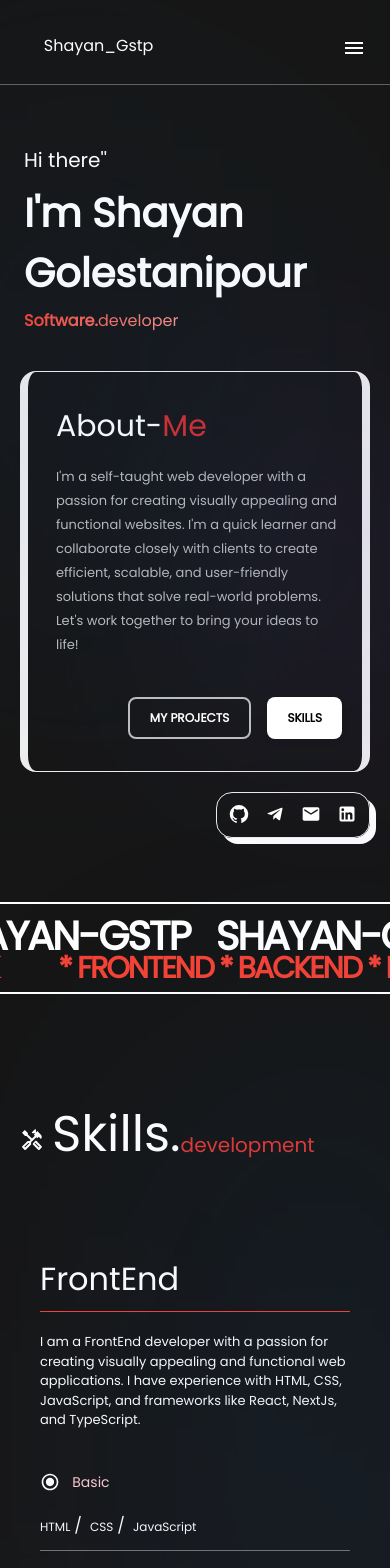
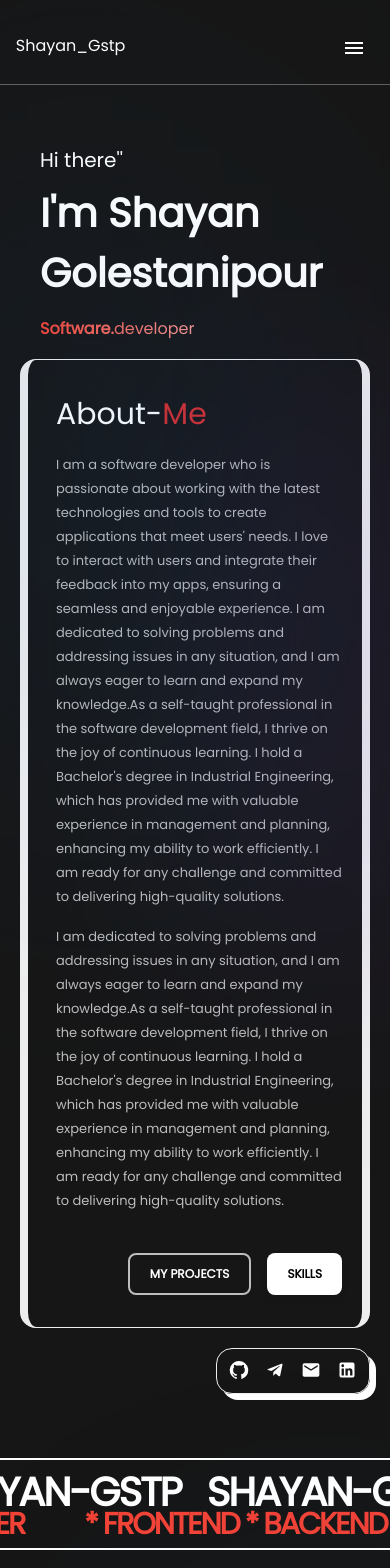
Before and after one commit to Shayangstp/Portfolio, a Next.js app: page /en in a window 390 px wide. Shown: the top 1568 px of the page. Built offline with nearby package versions, Linux system fonts and the light colour scheme.

Commit message:
hero get fixed

```diff
--- a/app/Home.jsx
+++ b/app/Home.jsx
@@ -12,6 +12,7 @@ import Contact from "./components/Contact";
 import Footer from "./components/Footer";
 import SklillsP2 from "./components/SklillsP2";
 import { useLocale } from "next-intl";
+import PageReLoader from "./components/PageReLoader";
 
 const Home = () => {
   const localeActive = useLocale();
@@ -19,6 +20,7 @@ const Home = () => {
   return (
     <div className=" bg-white dark:bg-[#161616] flex justify-center relative">
       <div className="bg-cover bg-center min-h-[100vh] flex flex-col justify-center items-center w-[100vw]">
+        {/* <PageReLoader /> */}
         <Hero />
         <SklillsP2 />
         <Projects />
--- a/app/components/AboutMe.jsx
+++ b/app/components/AboutMe.jsx
@@ -27,6 +27,9 @@ const AboutMe = () => {
       {/* </div> */}
       <p className="text-[13px] leading-6 text-gray-800 dark:text-gray-400 ms-2 mt-4">
         {t("aboutMe3")}
+      </p>
+      <p className="text-[13px] leading-6 text-gray-800 dark:text-gray-400 ms-2 mt-4">
+        {t("aboutMe4")}
       </p>
       <div className="w-full mt-10 flex justify-end gap-4">
         <Button
--- a/app/components/AddvertisedBanner.jsx
+++ b/app/components/AddvertisedBanner.jsx
@@ -25,7 +25,7 @@ const AddvertisedBanner = () => {
       <div className="max-w-[1440px]">
         <ParallaxText baseVelocity={2}>
           <span className="dark:text-red-500 text-blue-500 md:text-[50px] text-[30px] mt-1">
-            * FrontEnd * Backend * FullStack
+            * FrontEnd * Backend * SoftwareDeveloper
           </span>
         </ParallaxText>
       </div>
--- a/app/components/Hero.jsx
+++ b/app/components/Hero.jsx
@@ -32,7 +32,7 @@ const Hero = () => {
       />
       <div
         id="leftHero"
-        className="col-span-1 flex-col items-center lg:justify-between justify-center relative hidden lg:flex mt-20"
+        className="col-span-1 flex-col items-center lg:justify-between justify-center relative hidden lg:flex mt-16"
       >
         <motion.div
           animate={{ y: [500, 0], rotate: 270 }}
@@ -49,27 +49,29 @@ const Hero = () => {
       </div>
       <div
         id="mainHero"
-        className="lg:col-span-4 flex flex-col justify-center lg:items-start items-center mx-auto mt-10 lg:mt-0"
+        className="lg:col-span-4 flex flex-col justify-center lg:items-start items-center mx-auto mt-10 lg:mt-5"
       >
-        <div id="hero-text" className="lg:mt-28">
+        <div id="hero-text">
           <motion.div id="Hi">
             <TypingText
               title={t("title1") + "''"}
-              textStyles="lg:text-[40px] sm:text-[30px] text-[20px] dark:text-white text-black ms-6 lg:ms-0 font-extrabold mt-5"
+              textStyles="lg:text-[40px] sm:text-[30px] text-[20px] dark:text-white text-black ms-10 lg:ms-0 font-extrabold mt-5"
             />
           </motion.div>
           <div id="imShayan">
             <TitleText
               title={t("title2")}
-              textStyles={`lg:text-[50px] sm:text-[40px] text-[25px] ms-6 lg:ms-0 mt-4  ${
+              textStyles={`lg:text-[50px] sm:text-[40px] text-[25px] ms-10 lg:ms-0 mt-4  ${
                 localeActive === "fa" ? "" : "font-bold"
               }`}
             />
           </div>
           <motion.div
-            animate={{ x: [200, 0] }}
+            dir="ltr"
+            animate={{ x: [-200, 0], opacity: 1 }}
             transition={{ ease: "easeInOut", duration: 1 }}
-            className="leading-5 bg-gradient-to-r from-red-500 dark:to-white to-black bg-clip-text text-transparent lg:hidden mt-2  ms-6 "
+            initial={{ opacity: 0 }}
+            className="leading-5 bg-gradient-to-r from-red-500 dark:to-white to-black bg-clip-text text-transparent lg:hidden mt-4 ms-10"
           >
             <p className="me-10">
               <span className="font-bold sm:text-[15px] ">Software.</span>
@@ -85,7 +87,7 @@ const Hero = () => {
               delay: 0.5,
               ease: [0, 0.71, 0.2, 1.01],
             }}
-            className="max-w-[700px] mt-10 border border-x-8 dark:border-gray-200 border-gray-900 px-5 py-8 rounded-2xl  sm:ms-6  mx-5 lg:hidden"
+            className="max-w-[700px] mt-5 border border-x-8 dark:border-gray-200 border-gray-900 px-5 py-8 rounded-2xl  sm:ms-6  mx-5 lg:hidden"
           >
             <AboutMe />
           </motion.div>
@@ -94,7 +96,11 @@ const Hero = () => {
             className="text-white text-end flex justify-end lg:hidden me-5"
           >
             <motion.div
-              animate={{ x: [400, 0] }}
+              animate={{
+                x: [localeActive === "en" ? 400 : -400, 0],
+                opacity: 1,
+              }}
+              initial={{ opacity: 0 }}
               transition={{ ease: "easeInOut", duration: 1 }}
               className="flex gap-4 z-1 translate-x-[2000] justify-center items-center  border  px-3 py-2 pb-3 rounded-2xl  dark:bg-transparent mt-5 dark:shadow-socialShadowDark shadow-socialShadow"
             >
@@ -127,7 +133,7 @@ const Hero = () => {
             delay: 0.5,
             ease: [0, 0.71, 0.2, 1.01],
           }}
-          className="w-[700px]  mt-5 border border-y-8 dark:border-gray-200 border-gray-900 px-5 py-8 rounded-2xl hidden lg:inline-block"
+          className="mt-5 border border-y-8 dark:border-gray-200 border-gray-900 px-5 py-8 rounded-2xl hidden lg:inline-block"
         >
           <AboutMe />
         </motion.div>
--- a/app/components/Nav.jsx
+++ b/app/components/Nav.jsx
@@ -211,12 +211,12 @@ const Nav = () => {
               <div className="bg-transparent lg:hidden flex justify-between w-[95vw]">
                 <Link
                   href="/"
-                  className="text-center ms-10 mr-4 cursor-pointer py-1.5 dark:text-white text-black"
+                  className="text-center ms-3 cursor-pointer py-1.5 dark:text-white text-black"
                 >
                   Shayan_Gstp
                 </Link>
                 <IconButton
-                  className="dark:text-white text-black me-5 relative"
+                  className="dark:text-white text-black me-3 relative"
                   edge="start"
                   color="inherit"
                   aria-label="menu"
--- a/app/components/NavDrawer.jsx
+++ b/app/components/NavDrawer.jsx
@@ -35,7 +35,6 @@ const NavDrawer = ({ isDrawerOpen, setIsDrawerOpen }) => {
   const [isPending, startTransition] = useTransition();
   const router = useRouter();
   const pathname = usePathname();
-
 
   const darkMode = useSelector(selectDarkMode);
   const selectStyle = darkMode === "dark" ? darkSelect : lightSelect;
@@ -168,12 +167,15 @@ const NavDrawer = ({ isDrawerOpen, setIsDrawerOpen }) => {
                   <div
                     key={idx}
                     button
-                    onClick={toggleDrawer}
-                    className="hover:bg-red-900 dark:text-white text-black hover:text-white px-4 py-2"
+                    onClick={() => {
+                      toggleDrawer();
+                      router.push(item.href);
+                    }}
+                    className="hover:bg-red-900 dark:text-white text-black hover:text-white px-4 py-4 cursor-pointer"
                   >
-                    <Link key={idx} href={item.href}>
+                    <div key={idx}>
                       <ListItemText key={idx} primary={t(item.titleKey)} />
-                    </Link>
+                    </div>
                   </div>
                 );
               })}
--- /dev/null
+++ b/app/components/PageReloader.jsx
@@ -0,0 +1,36 @@
+import React, { useRef, useEffect } from "react";
+import LoadingBar from "react-top-loading-bar";
+import { useRouter } from "next/router";
+
+const PageReLoader = () => {
+  const ref = useRef(null);
+  const router = useRouter();
+
+  useEffect(() => {
+    const handleRouteChangeStart = () => {
+      ref.current.continuousStart();
+    };
+
+    const handleRouteChangeComplete = () => {
+      ref.current.complete();
+    };
+
+    router.events.on("routeChangeStart", handleRouteChangeStart);
+    router.events.on("routeChangeComplete", handleRouteChangeComplete);
+    router.events.on("routeChangeError", handleRouteChangeComplete);
+
+    return () => {
+      router.events.off("routeChangeStart", handleRouteChangeStart);
+      router.events.off("routeChangeComplete", handleRouteChangeComplete);
+      router.events.off("routeChangeError", handleRouteChangeComplete);
+    };
+  }, [router]);
+
+  return (
+    <div>
+      <LoadingBar color="#f11946" ref={ref} />
+    </div>
+  );
+};
+
+export default PageReLoader;
--- a/messages/en.json
+++ b/messages/en.json
@@ -12,7 +12,8 @@
 
     "aboutMe1": "About",
     "aboutMe2": "Me",
-    "aboutMe3": "I'm a self-taught web developer with a passion for creating visually appealing and functional websites. I'm a quick learner and collaborate closely with clients to create efficient, scalable, and user-friendly solutions that solve real-world problems. Let's work together to bring your ideas to life!",
+    "aboutMe3": "I am a software developer who is passionate about working with the latest technologies and tools to create applications that meet users' needs. I love to interact with users and integrate their feedback into my apps, ensuring a seamless and enjoyable experience. I am dedicated to solving problems and addressing issues in any situation, and I am always eager to learn and expand my knowledge.As a self-taught professional in the software development field, I thrive on the joy of continuous learning. I hold a Bachelor's degree in Industrial Engineering, which has provided me with valuable experience in management and planning, enhancing my ability to work efficiently. I am ready for any challenge and committed to delivering high-quality solutions.",
+    "aboutMe4": "I am dedicated to solving problems and addressing issues in any situation, and I am always eager to learn and expand my knowledge.As a self-taught professional in the software development field, I thrive on the joy of continuous learning. I hold a Bachelor's degree in Industrial Engineering, which has provided me with valuable experience in management and planning, enhancing my ability to work efficiently. I am ready for any challenge and committed to delivering high-quality solutions.",
 
     "skillBtn": "Skills",
     "projectBtn": "MY Projects"
--- a/package.json
+++ b/package.json
@@ -35,6 +35,7 @@
     "react-hot-toast": "^2.4.1",
     "react-loader-spinner": "^6.1.6",
     "react-redux": "^9.1.0",
+    "react-top-loading-bar": "^2.3.1",
     "redux": "^5.0.1",
     "stylis-plugin-rtl": "^2.1.1",
     "swiper": "^11.0.6"
```
Also changed, not shown: app/components/Resume.jsx (+9 -1 lines), 1 other file (tests, documents, lock files or other folders).
